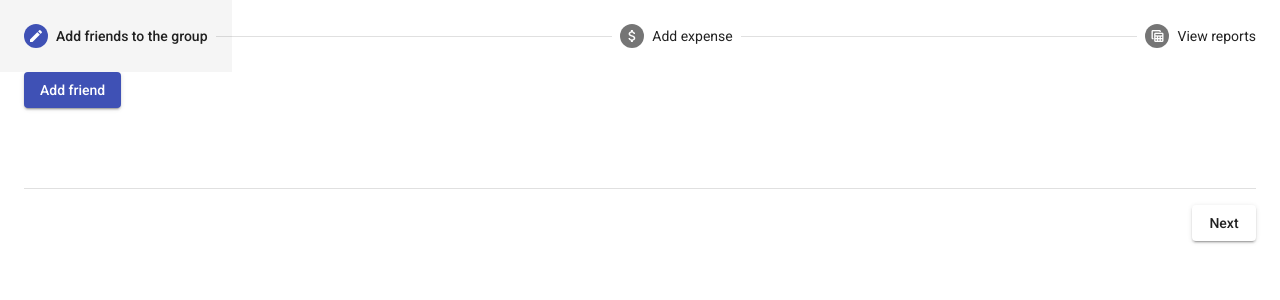
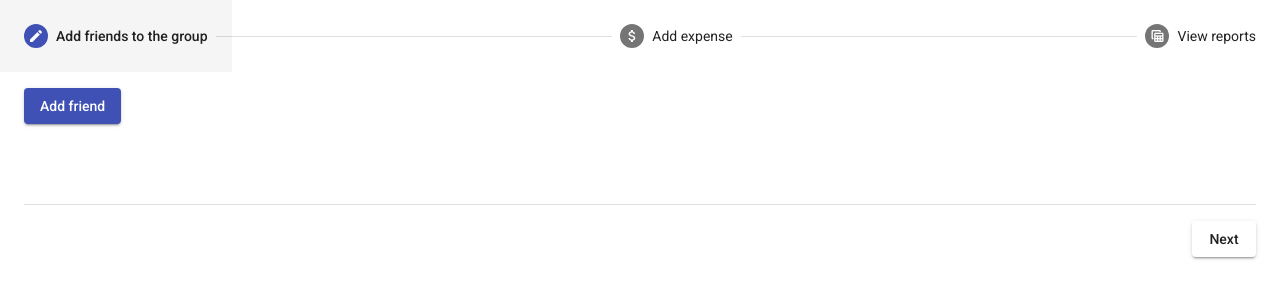
Before and after one commit to TimLaiTW/Where-is-my-money, an Angular app: page / in a window 1280 px wide. Shown: the top 300 px of the page. Built offline with nearby package versions, Linux system fonts and the light colour scheme.

Commit message:
modifiy(s) the layout

```diff
--- a/src/app/pages/group/group.component.html
+++ b/src/app/pages/group/group.component.html
@@ -1,5 +1,5 @@
 <button mat-raised-button color="primary" (click)="openAddNewFriendDialog()">Add friend</button>
-<div class="friends-list" *ngIf="friends.length > 0">
+<div class="friends-list">
     <app-group-list-card
         *ngFor="let friend of friends"
         [friend]="friend"
--- a/src/app/pages/group/group.component.ts
+++ b/src/app/pages/group/group.component.ts
@@ -37,8 +37,10 @@ export class GroupComponent implements OnInit {
     });
 
     dialogRef.afterClosed().subscribe(result => {
-      console.log(result);
-      if (!result.event) {
+      if (!result){
+        return;
+      }
+      else if (!result.event) {
         this.friendsService.editName(friend.id, result);
       }
       else if (result.event === 'Remove'){
--- a/src/app/stepper/stepper.component.html
+++ b/src/app/stepper/stepper.component.html
@@ -1,6 +1,8 @@
 <mat-stepper [orientation]="(stepperOrientation | async)!">
     <mat-step label="Add friends to the group" state="groups">
-      <app-group></app-group>
+      <div class="page-container">
+        <app-group></app-group>
+      </div>
       <div class="footer">
         <mat-divider></mat-divider>
         <div class="stepper-button-row">
@@ -10,7 +12,9 @@
       </div>
     </mat-step>
     <mat-step label="Add expense" state="money">
-      <app-transaction></app-transaction>
+      <div class="page-container">
+        <app-transaction></app-transaction>
+      </div>
       <div class="footer">
         <mat-divider></mat-divider>
         <div class="stepper-button-row">
@@ -20,7 +24,9 @@
       </div>
     </mat-step>
     <mat-step label="View reports" state="report">
-      <app-report></app-report>
+      <div class="page-container">
+        <app-report></app-report>
+      </div>
       <div class="footer">
         <mat-divider></mat-divider>
         <div class="stepper-button-row">
--- a/src/app/stepper/stepper.component.scss
+++ b/src/app/stepper/stepper.component.scss
@@ -8,3 +8,7 @@
     justify-content: space-between;
     margin-top: 1rem;
 }
+
+.page-container {
+    margin-top: 1rem;
+}
```
